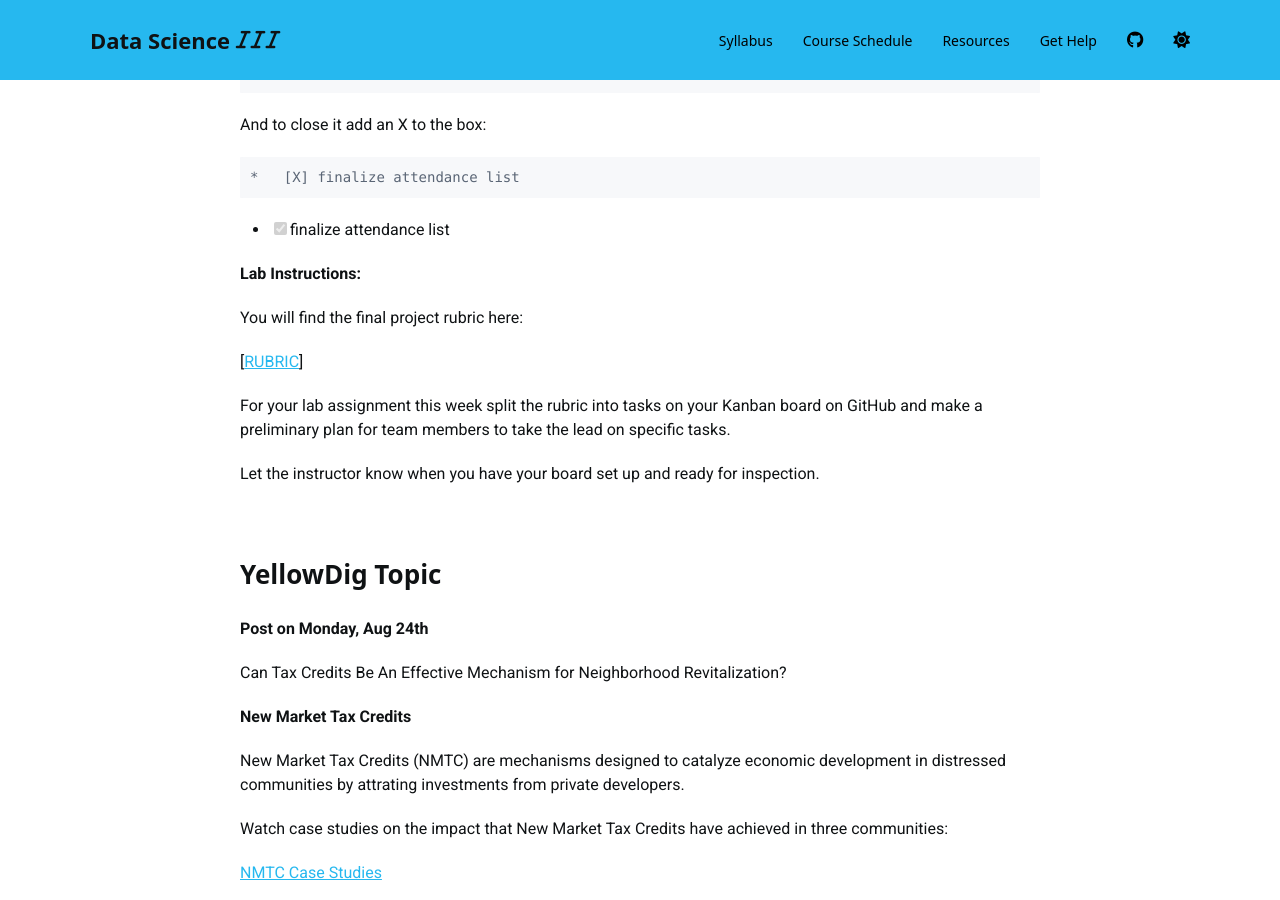
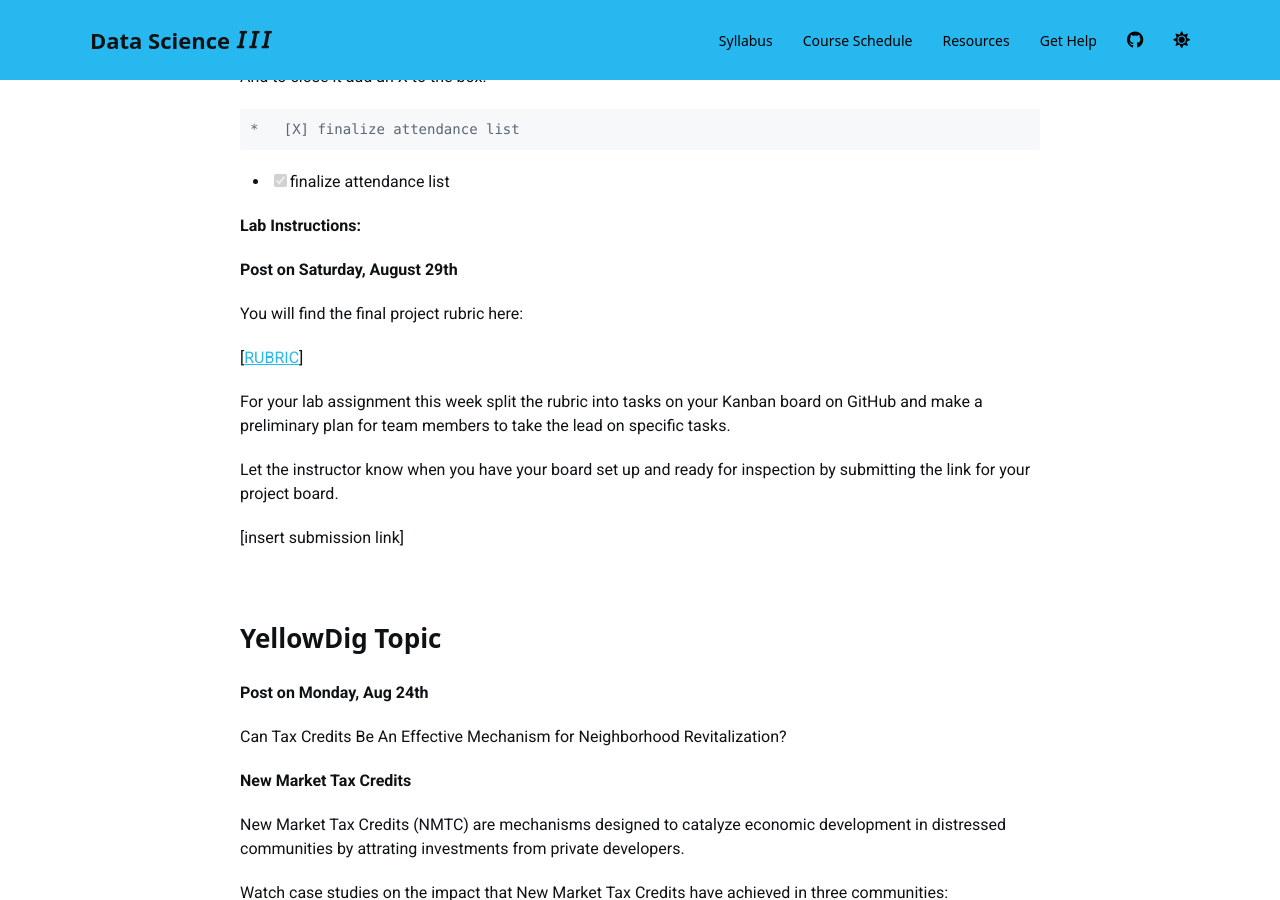
Before and after one commit to DS4PS/cpp-528-fall-2020, a Jekyll site: the page built from schedule.md, in a window 1280 px wide and 900 px high, scrolled down 6651 px. Built offline with Jekyll 4.4.1, drawn with Linux system fonts in a browser that asks for light colours; nearby versions of some CDN libraries; a script bundle is joined from its source files by our own code; library files that are not in the unit come from our copies; a style sheet for code colours, icons or effects is not loaded; some of the changed text lies outside the part shown.

Commit message:
Update schedule.md

```diff
--- a/schedule.md
+++ b/schedule.md
@@ -159,10 +159,7 @@ Once you have completed this section you will be able to:
 
 
 
-## Lecture Material
-
-
-<br>
+## Background Material
 
 <iframe width="560" height="315" src="https://www.youtube.com/embed/u77n2nKmIP0" frameborder="0" allow="accelerometer; autoplay; encrypted-media; gyroscope; picture-in-picture" allowfullscreen></iframe>
 
@@ -260,13 +257,17 @@ And to close it add an X to the box:
 
 **Lab Instructions:**
 
+**Post on {{page.labs.lab-01}}**
+
 You will find the final project rubric here:
 
 [[RUBRIC](project/project-rubric.pdf)]
 
 For your lab assignment this week split the rubric into tasks on your Kanban board on GitHub and make a preliminary plan for team members to take the lead on specific tasks.
 
-Let the instructor know when you have your board set up and ready for inspection.
+Let the instructor know when you have your board set up and ready for inspection by submitting the link for your project board.
+
+[insert submission link]
 
 
 <br>
@@ -632,6 +633,8 @@ The following video showcases how to collaborate on GitHub using GitHub Desktop
 
 **Lab Instructions:**
 
+**Post on {{page.labs.lab-02}}**
+
 <a class="uk-button uk-button-default" href="https://ds4ps.org/cpp-528-spr-2020/labs/lab-03-instructions.html">LAB INSTRUCTIONS</a>
 
 <br>
@@ -646,6 +649,7 @@ The following video showcases how to collaborate on GitHub using GitHub Desktop
 
 
 ## YellowDig Discussion
+
 
 
 **Refining a Theory of Neighborhood Change**
@@ -771,6 +775,8 @@ Assuming data is no issue, what sorts of investments would you want to include a
 
 
 **Post your reflection YellowDig:**
+
+**Post on {{page.yellowdig.post-02}}**
 
 <a class="uk-button uk-button-primary" href="{{page.canvas.yellowdig_url}}">YELLOWDIG</a>
 
```
Also changed, not shown: other parts of schedule.md (+1 -1 lines).
